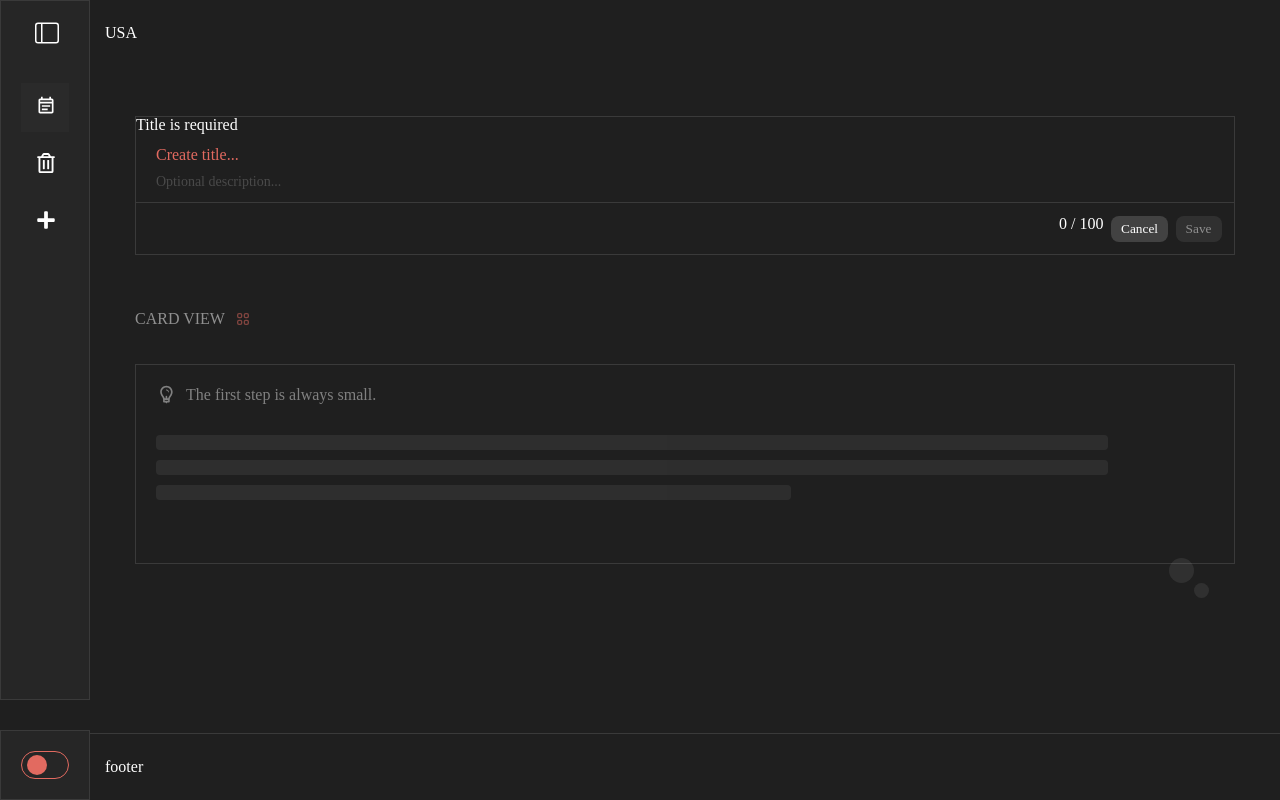
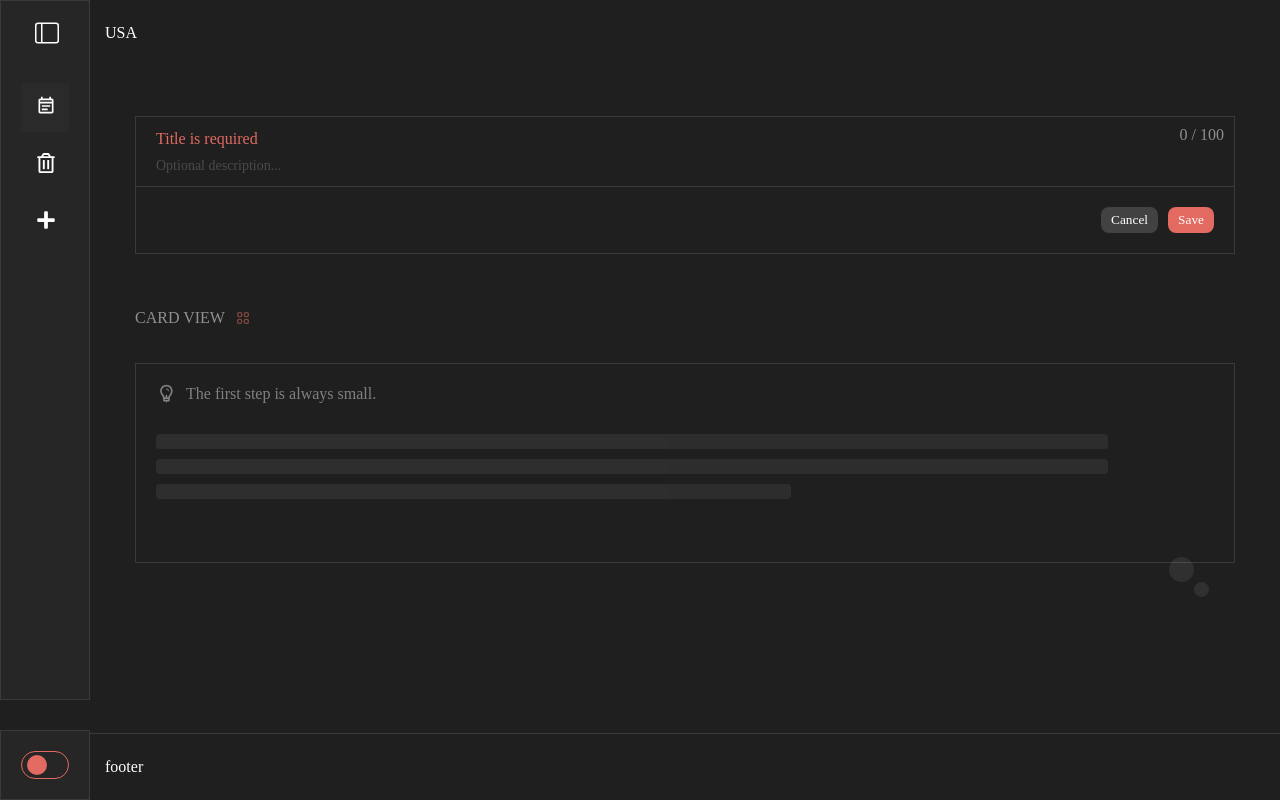
Before and after one commit to i-kryvda/todo-list-redux, a React (Vite) app: page / in a window 1280 px wide. Both pictures are taken after a click on the button "CREATE TASK". Built offline with nearby package versions, Linux system fonts and the light colour scheme.

Commit message:
validation form

```diff
--- a/src/app/App.scss
+++ b/src/app/App.scss
@@ -10,11 +10,11 @@
   --text-secondory: #808080;
   --border-color: #3a3a3a;
   --color-white: #fff;
-  --color-green: #2dcc44;
   --color-yellow: #ffba32;
   --color-red: #fa584e;
   --sidebar-color: #262626;
   --primary-color: #e26a60;
+  --success-color: #006633;
   --primary-color-hover: #d38080;
   --secondary-color: #424242;
   --secondary-color-hover: #323232;
--- a/src/components/molecules/TodoForm/TodoForm.module.scss
+++ b/src/components/molecules/TodoForm/TodoForm.module.scss
@@ -1,6 +1,49 @@
+.titleCounter {
+  position: absolute;
+  right: 10px;
+  top: 10px;
+  // color: var(--success-color);
+  opacity: 0.5;
+}
+
+.error {
+  padding: 5px 10px;
+  background-color: var(--primary-color);
+  // color: white !important;
+  color: white;
+
+  font-size: 1rem;
+  border-radius: 12px;
+  // box-shadow: 0 2px 6px rgba(0, 0, 0, 0.2);
+  white-space: nowrap;
+  // opacity: 0.5;
+  // font-style: italic;
+  position: relative;
+  // border: 1px solid red;
+  z-index: 1;
+  box-shadow: 0 2px 6px rgba(0, 0, 0, 0.2);
+
+  &::before {
+    content: "";
+    position: absolute;
+    z-index: -1;
+    left: 25%;
+    transform: translateX(-25%);
+    bottom: -5px;
+    width: 0;
+    height: 0;
+    border-left: 5px solid transparent;
+    border-right: 5px solid transparent;
+    border-top: 5px solid var(--primary-color);
+  }
+}
+
 .editor {
   width: 100%;
   border: 1px solid var(--border-color);
+  position: relative;
+  display: flex;
+  flex-direction: column;
   // border-radius: 12px;
 
   &Body {
@@ -13,7 +56,9 @@
 
   &Field {
     padding: 0.25rem 1rem;
-    border-radius: 8px;
+    width: 75%;
+    // border: 1px solid white;
+    // padding-right: 15%;
     color: var(--text-primary);
     word-break: break-word; // переносить довгі слова на новий рядок
     overflow-wrap: anywhere; // сучасний аналог, робить теж саме
@@ -41,9 +86,17 @@
 
   &Footer {
     display: flex;
-    justify-content: flex-end;
-    gap: 0.75rem;
-    padding: 1.25rem;
+    justify-content: space-between;
+    // gap: 0.75rem;
+    align-items: flex-end;
+    // border: 1px solid red;
+    height: 100%;
+    padding: 2rem;
+  }
+
+  &Buttons {
+    display: flex;
+    gap: 1rem;
   }
 
   &Btn {
--- a/src/components/molecules/TodoForm/TodoForm.tsx
+++ b/src/components/molecules/TodoForm/TodoForm.tsx
@@ -9,6 +9,7 @@ import {
   truncateDescription,
   validateTitle,
 } from "./lib/validateTodo";
+import { Tooltip } from "@components/atoms/Tooltip/Tooltip";
 
 type TodoFormProps = {
   onClose?: () => void;
@@ -39,6 +40,7 @@ export function TodoForm({
   } = useInput(initialDescription);
 
   const [titleError, setTitleError] = useState<string | null>(null);
+  const [touched, setTouched] = useState(false);
 
   const handleSubmit = (e: React.FormEvent<HTMLFormElement>) => {
     e.preventDefault();
@@ -48,12 +50,13 @@ export function TodoForm({
     if (error) return;
 
     const trimmedTitle = title.trim();
-    const trimmedDescription = truncateDescription(description);
+    // const trimmedDescription = truncateDescription(description);
 
-    onSubmit({ title: trimmedTitle, description: trimmedDescription });
+    onSubmit({ title: trimmedTitle, description });
     onResetTitle();
     onResetDescription();
-    // onClose?.();
+    setTitleError("");
+    setTouched(false);
   };
 
   useEffect(() => {
@@ -61,12 +64,30 @@ export function TodoForm({
   }, []);
 
   useEffect(() => {
+    if (!touched) return;
     setTitleError(validateTitle(title));
-  }, [title]);
+  }, [title, touched]);
+
+  const [visibleError, setVisibleError] = useState("");
+  useEffect(() => {
+    if (titleError) {
+      setVisibleError(titleError);
+    } else {
+      // даємо анімації завершитись
+      const timer = setTimeout(() => {
+        setVisibleError("");
+      }, 300);
+
+      return () => clearTimeout(timer);
+    }
+  }, [titleError]);
 
   return (
     <form className={s.editor} onSubmit={handleSubmit}>
-      {titleError && <p className={s.error}>{titleError}</p>}
+      <div className={s.titleCounter}>
+        {title.length} / {MAX_TITLE_LENGTH}
+      </div>
+
       <div className={s.editorBody}>
         <label
           htmlFor="todo-title"
@@ -80,9 +101,10 @@ export function TodoForm({
           type="text"
           id="todo-title"
           className={`${s.editorField} ${s.editorFieldTitle}`}
-          placeholder="Create title..."
+          placeholder="Title is required"
           value={title}
           onChange={onChangeTitle}
+          onBlur={() => setTouched(true)}
           ref={ref}
         />
 
@@ -104,9 +126,18 @@ export function TodoForm({
       </div>
 
       <div className={s.editorFooter}>
-        <div className={s.counter}>
-          {title.length} / {MAX_TITLE_LENGTH}
-        </div>
+        <p
+          className={s.error}
+          style={{
+            opacity: titleError ? 1 : 0,
+            transform: titleError ? "translateX(0)" : "translateX(-10px)",
+            transition: "opacity 0.3s ease, transform 0.3s ease",
+          }}
+        >
+          {visibleError}
+        </p>
+
+        <div className={s.editorButtons}>
           <button
             type="button"
             className={`${s.editorBtn} ${s.editorBtnSecondary}`}
@@ -123,6 +154,7 @@ export function TodoForm({
             {submitText}
           </button>
         </div>
+      </div>
     </form>
   );
 }
--- a/src/components/molecules/TodoForm/lib/validateTodo.ts
+++ b/src/components/molecules/TodoForm/lib/validateTodo.ts
@@ -3,17 +3,22 @@ export const MAX_DESCRIPTION_LENGTH = 500;
 
 const FORBIDDEN_CHARS = /[@#$]/;
 
-export interface TodoFormErrors {
-  title?: string;
-  description?: string;
-}
+// export interface TodoFormErrors {
+//   title?: string;
+//   description?: string;
+// }
 
-export const validateTitle = (title: string): string | null => {
-  if (!title.trim()) return "Title is required";
+export const validateTitle = (
+  title: string,
+  // touched: boolean,
+): string | null => {
+  // if (!touched) return "";
   if (title.length > MAX_TITLE_LENGTH)
     return `Max ${MAX_TITLE_LENGTH} characters`;
-  if (FORBIDDEN_CHARS.test(title)) return "Title (@ # $)";
-  return null;
+  if (FORBIDDEN_CHARS.test(title)) return "Forbidden chars: [@ # $]";
+  if (!title.trim()) return "Please enter a title";
+
+  return "";
 };
 
 export const truncateDescription = (description: string): string => {
--- a/src/components/molecules/TodoItem/TodoItem.module.scss
+++ b/src/components/molecules/TodoItem/TodoItem.module.scss
@@ -17,6 +17,7 @@
   &Description {
     padding: 1rem 0rem;
     color: var(--text-secondory);
+    font-style: italic;
   }
 
   &Actions {
--- a/src/components/molecules/TodoItem/TodoItem.tsx
+++ b/src/components/molecules/TodoItem/TodoItem.tsx
@@ -7,6 +7,12 @@ import { ConfirmDeleteModal } from "@components/molecules/ConfirmDeleteModal/Con
 import { Tooltip } from "@components/atoms/Tooltip/Tooltip";
 import type { TodoType } from "@app/store/todos/todos-types";
 import s from "./TodoItem.module.scss";
+
+export const MAX_DESCRIPTION_LENGTH = 250;
+const truncateDescription = (description: string): string => {
+  if (description.length <= MAX_DESCRIPTION_LENGTH) return description;
+  return description.slice(0, MAX_DESCRIPTION_LENGTH) + "...";
+};
 
 export function TodoItem({
   todo,
@@ -22,6 +28,8 @@ export function TodoItem({
   const description = todo.description?.trim()
     ? todo.description
     : "description is empty";
+
+  const trimmedDescription = truncateDescription(description);
 
   const handleDelete = (id: string) => {
     openModal((modalId) => (
@@ -79,7 +87,7 @@ export function TodoItem({
           <span className={s.itemTitle}>{todo.title}</span>
         </label>
 
-        <p className={s.itemDescription}>{description}</p>
+        <p className={s.itemDescription}>{trimmedDescription}</p>
       </div>
     </div>
   );
--- a/src/components/organisms/EditTodo/EditTodo.tsx
+++ b/src/components/organisms/EditTodo/EditTodo.tsx
@@ -6,7 +6,7 @@ export function EditTodo({
   todo,
   onClose,
 }: {
-  todo: { id: number; title: string; description?: string };
+  todo: { id: string; title: string; description?: string };
   onClose?: () => void;
 }) {
   const dispatch = useAppDispatch();
```
Lines whose indentation alone changed are shown as unchanged.
